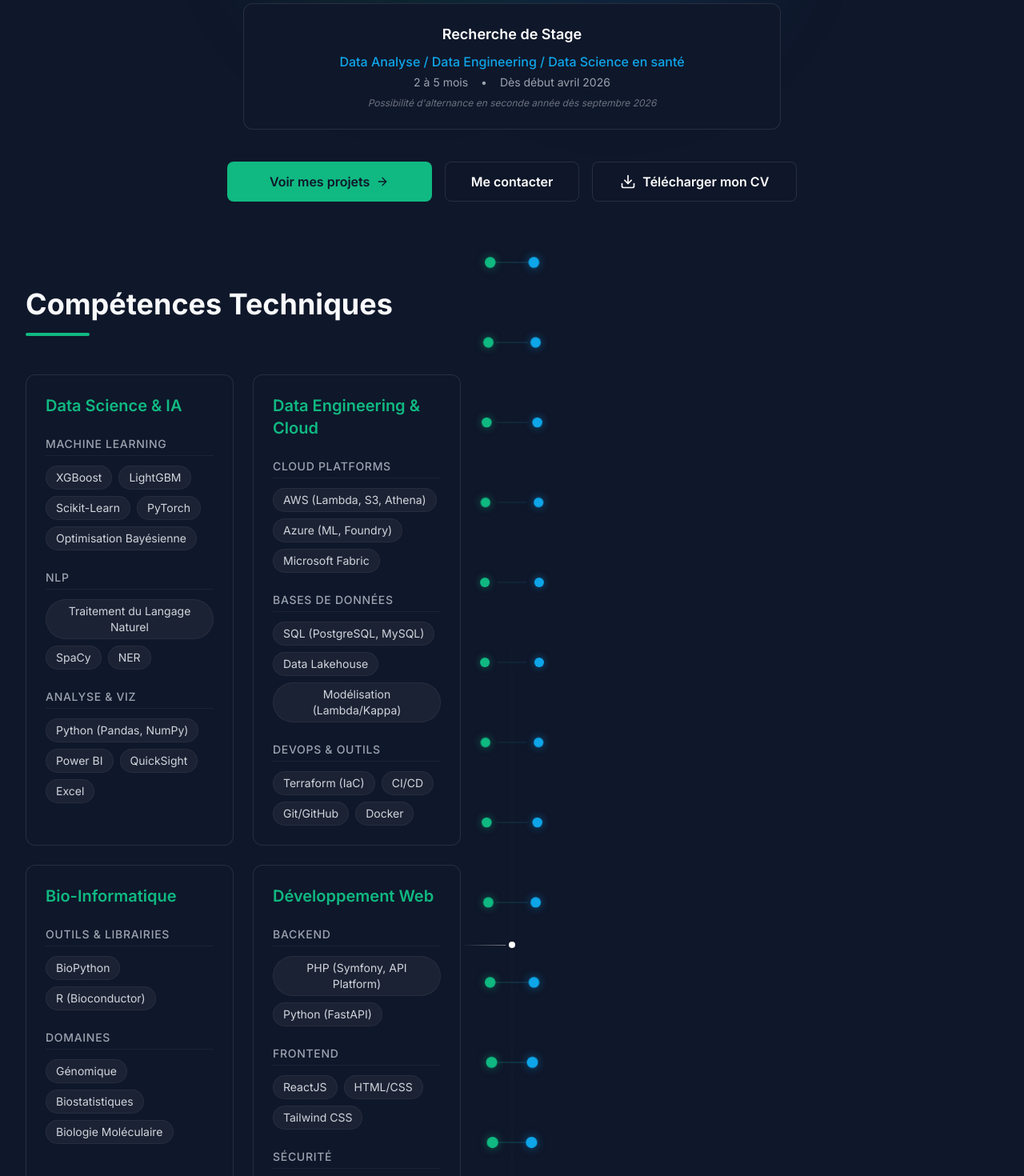
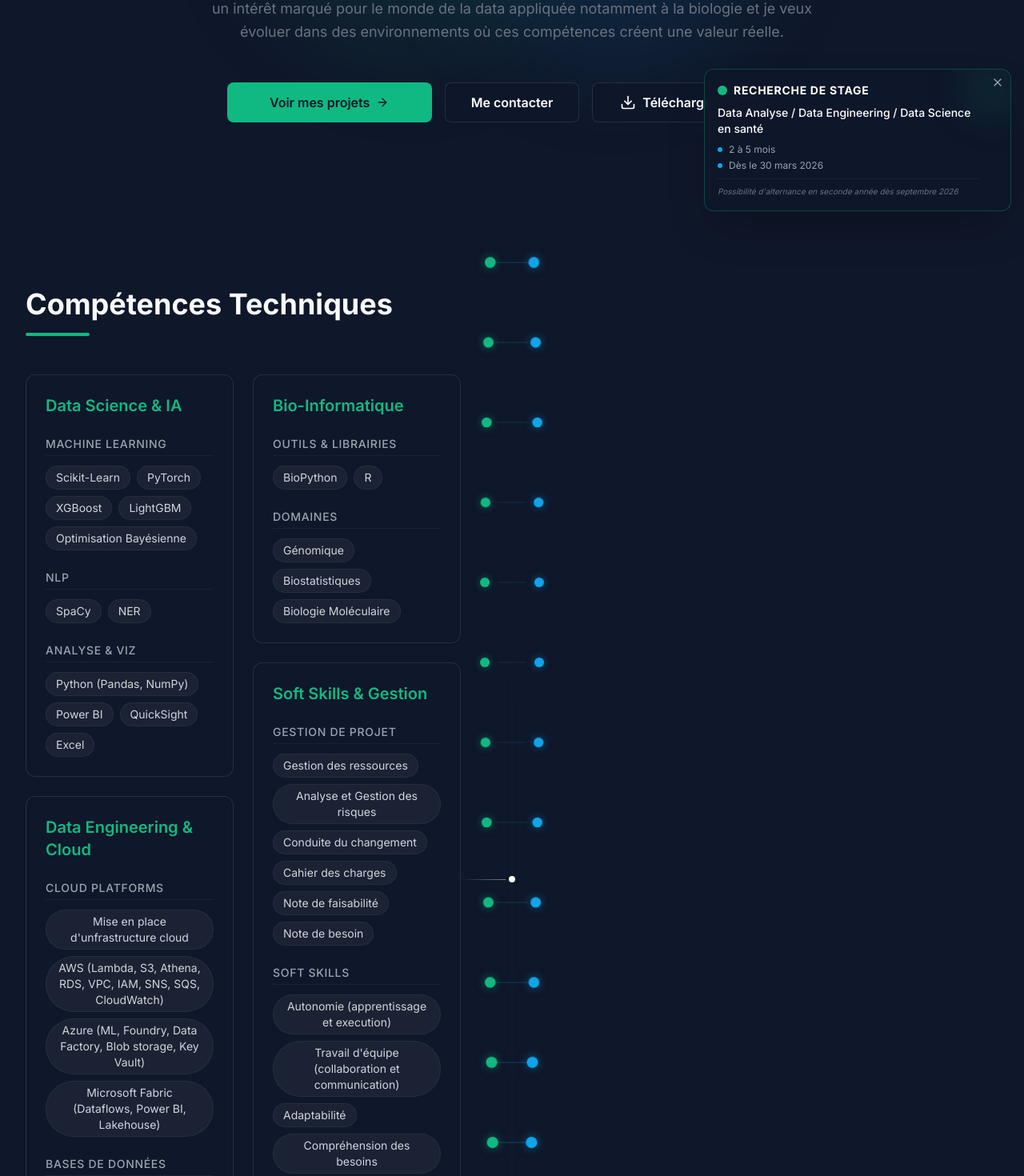
Before and after one commit to Remistln/WebPortfolio, a React (Vite) app: page / in a window 1280 px wide. Shown: the part 520-1990 px from the top of the page at 80% size. Built offline with nearby package versions, Linux system fonts and the light colour scheme.

Commit message:
Added notification, changed introduction and skills

```diff
--- a/src/components/Hero.jsx
+++ b/src/components/Hero.jsx
@@ -19,7 +19,7 @@ export default function Hero({ profile, t }) {
                     className="mb-8 p-3 bg-bio-dark rounded-full border border-white/10 inline-flex items-center gap-2 relative z-20"
                 >
                     <Dna className="w-5 h-5 text-bio-accent" />
-                    <span className="text-sm text-gray-300">Bioinformatics & Data Science</span>
+                    <span className="text-sm text-gray-300">Biology & Data Science</span>
                     <Database className="w-5 h-5 text-data-accent" />
                 </motion.div>
 
@@ -70,25 +70,8 @@ export default function Hero({ profile, t }) {
                     {profile.basics.summary}
                 </motion.p>
 
-                {profile.objective && (
-                    <motion.div
-                        initial={{ opacity: 0, y: 20 }}
-                        animate={{ opacity: 1, y: 0 }}
-                        transition={{ duration: 0.5, delay: 0.35 }}
-                        className="mb-10 bg-bio-dark border border-white/10 rounded-xl p-6 max-w-2xl w-full relative z-20"
-                    >
-                        <h3 className="text-lg font-semibold text-white mb-2">{profile.objective.title}</h3>
-                        <p className="text-data-accent font-medium mb-1">{profile.objective.role}</p>
-                        <div className="text-sm text-gray-400 flex flex-col sm:flex-row gap-4 justify-center">
-                            <span>{profile.objective.duration}</span>
-                            <span className="hidden sm:inline">•</span>
-                            <span>{profile.objective.availability}</span>
-                        </div>
-                        {profile.objective.note && (
-                            <p className="text-xs text-gray-500 mt-2 italic">{profile.objective.note}</p>
-                        )}
-                    </motion.div>
-                )}
+                {/* Objective section removed - moved to InternshipNotification */}
+
 
                 <motion.div
                     initial={{ opacity: 0, y: 20 }}
--- /dev/null
+++ b/src/components/InternshipNotification.jsx
@@ -0,0 +1,67 @@
+import React, { useState } from 'react';
+import { motion, AnimatePresence } from 'framer-motion';
+import { X } from 'lucide-react';
+
+export default function InternshipNotification({ profile }) {
+    const [isVisible, setIsVisible] = useState(true);
+
+    if (!profile.objective || !isVisible) return null;
+
+    return (
+        <AnimatePresence>
+            <motion.div
+                initial={{ opacity: 0, x: 100 }}
+                animate={{ opacity: 1, x: 0 }}
+                exit={{ opacity: 0, x: 100 }}
+                transition={{ duration: 0.5, delay: 1 }} // Slight delay to not overwhelm immediately
+                className="fixed bottom-4 right-4 z-50 max-w-sm w-full md:w-auto"
+            >
+                <div className="bg-bio-dark/95 backdrop-blur-md border border-bio-accent/30 rounded-xl shadow-2xl p-4 overflow-hidden relative group">
+                    {/* Glowing effect */}
+                    <div className="absolute top-0 right-0 -mr-4 -mt-4 w-20 h-20 bg-bio-accent/20 rounded-full blur-xl animate-pulse" />
+
+                    <button
+                        onClick={() => setIsVisible(false)}
+                        className="absolute top-2 right-2 text-gray-400 hover:text-white transition-colors"
+                        aria-label="Close notification"
+                    >
+                        <X size={16} />
+                    </button>
+
+                    <div className="pr-6">
+                        <div className="flex items-center gap-2 mb-2">
+                            <span className="relative flex h-3 w-3">
+                              <span className="animate-ping absolute inline-flex h-full w-full rounded-full bg-bio-accent opacity-75"></span>
+                              <span className="relative inline-flex rounded-full h-3 w-3 bg-bio-accent"></span>
+                            </span>
+                            <h3 className="text-sm font-bold text-white uppercase tracking-wider">
+                                {profile.objective.title}
+                            </h3>
+                        </div>
+
+                        <p className="text-white font-medium mb-1 text-sm">
+                            {profile.objective.role}
+                        </p>
+
+                        <div className="text-xs text-gray-400 mt-2 space-y-1">
+                             <div className="flex items-center gap-2">
+                                <span className="w-1.5 h-1.5 bg-data-accent rounded-full"/>
+                                {profile.objective.duration}
+                            </div>
+                            <div className="flex items-center gap-2">
+                                <span className="w-1.5 h-1.5 bg-data-accent rounded-full"/>
+                                 {profile.objective.availability}
+                            </div>
+                        </div>
+
+                         {profile.objective.note && (
+                            <p className="text-[10px] text-gray-500 mt-2 italic border-t border-white/5 pt-2">
+                                {profile.objective.note}
+                            </p>
+                        )}
+                    </div>
+                </div>
+            </motion.div>
+        </AnimatePresence>
+    );
+}
--- a/src/components/Layout.jsx
+++ b/src/components/Layout.jsx
@@ -4,10 +4,13 @@ import Footer from './Footer';
 import DNABackground from './DNABackground';
 import profile from '@/data/profile.json';
 
+import InternshipNotification from './InternshipNotification';
+
 export default function Layout({ children, language, setLanguage, t, profile }) {
     return (
         <div className="min-h-screen bg-bio-dark text-slate-50 font-sans selection:bg-bio-accent/30 relative overflow-x-hidden">
             <DNABackground />
+            <InternshipNotification profile={profile} />
             <div className="relative z-20">
                 <Navbar language={language} setLanguage={setLanguage} t={t} profile={profile} />
                 <main className="flex-grow">
--- a/src/components/Skills.jsx
+++ b/src/components/Skills.jsx
@@ -14,7 +14,7 @@ export default function Skills({ skills, t }) {
                 <div className="w-20 h-1 bg-bio-accent md:mx-0 mx-auto rounded-full" />
             </motion.div>
 
-            <div className="grid grid-cols-1 md:grid-cols-2 gap-6">
+            <div className="columns-1 md:columns-2 gap-6 space-y-6">
                 {skills.map((category, idx) => (
                     <motion.div
                         key={category.category}
@@ -22,7 +22,7 @@ export default function Skills({ skills, t }) {
                         whileInView={{ opacity: 1, y: 0 }}
                         viewport={{ once: true }}
                         transition={{ delay: idx * 0.1 }}
-                        className="bg-bio-dark border border-white/10 rounded-xl p-6 hover:border-bio-accent/50 transition-colors relative z-20"
+                        className="bg-bio-dark border border-white/10 rounded-xl p-6 hover:border-bio-accent/50 transition-colors relative z-20 break-inside-avoid"
                     >
                         <h3 className="text-xl font-semibold mb-6 text-bio-accent">{category.category}</h3>
                         {category.subgroups ? (
--- a/src/data/profile.json
+++ b/src/data/profile.json
@@ -1,12 +1,12 @@
 {
     "basics": {
         "name": "Rémi Staelen",
-        "label": "Data Engineer & Data Scientist",
+        "label": "Étudiant en Master : Data Management in Biosciences",
         "image": "",
         "email": "remistpro@gmail.com",
         "phone": "06 28 47 65 89",
         "url": "",
-        "summary": "Étudiant en Master Data Management in Biosciences, titulaire d'un Bac+5 en data/IA, avec trois ans d'alternance et deux stages dans le domaine. Intérêt marqué pour l'analyse de données appliquée à la biologie et volonté d'évoluer dans des environnements où ces compétences créent une valeur réelle.",
+        "summary": "Également titulaire d'un Bac+5 Chef de projet expert IA, avec trois ans d'alternance et deux stages dans le domaine de la data (Data Engineer, Data Analyst, Data Scientist). J'ai un intérêt marqué pour le monde de la data appliquée notamment à la biologie et je veux évoluer dans des environnements où ces compétences créent une valeur réelle.",
         "location": {
             "city": "Villeneuve-d'Ascq",
             "country": "France",
@@ -18,7 +18,7 @@
         "title": "Recherche de Stage",
         "role": "Data Analyse / Data Engineering / Data Science en santé",
         "duration": "2 à 5 mois",
-        "availability": "Dès début avril 2026",
+        "availability": "Dès le 30 mars 2026",
         "note": "Possibilité d'alternance en seconde année dès septembre 2026"
     },
     "education": [
@@ -128,17 +128,16 @@
                 {
                     "name": "Machine Learning",
                     "items": [
+                        "Scikit-Learn",
+                        "PyTorch",
                         "XGBoost",
                         "LightGBM",
-                        "Scikit-Learn",
-                        "PyTorch",
                         "Optimisation Bayésienne"
                     ]
                 },
                 {
                     "name": "NLP",
                     "items": [
-                        "Traitement du Langage Naturel",
                         "SpaCy",
                         "NER"
                     ]
@@ -160,16 +159,18 @@
                 {
                     "name": "Cloud Platforms",
                     "items": [
-                        "AWS (Lambda, S3, Athena)",
-                        "Azure (ML, Foundry)",
-                        "Microsoft Fabric"
+                        "Mise en place d'unfrastructure cloud",
+                        "AWS (Lambda, S3, Athena, RDS, VPC, IAM, SNS, SQS, CloudWatch)",
+                        "Azure (ML, Foundry, Data Factory, Blob storage, Key Vault)",
+                        "Microsoft Fabric (Dataflows, Power BI, Lakehouse)"
                     ]
                 },
                 {
                     "name": "Bases de Données",
                     "items": [
                         "SQL (PostgreSQL, MySQL)",
-                        "Data Lakehouse",
+                        "Data Lake",
+                        "Data Warehouse",
                         "Modélisation (Lambda/Kappa)"
                     ]
                 },
@@ -178,7 +179,7 @@
                     "items": [
                         "Terraform (IaC)",
                         "CI/CD",
-                        "Git/GitHub",
+                        "Git/GitHub (Actions)",
                         "Docker"
                     ]
                 }
@@ -191,7 +192,7 @@
                     "name": "Outils & Librairies",
                     "items": [
                         "BioPython",
-                        "R (Bioconductor)"
+                        "R"
                     ]
                 },
                 {
@@ -205,42 +206,26 @@
             ]
         },
         {
-            "category": "Développement Web",
-            "subgroups": [
-                {
-                    "name": "Backend",
-                    "items": [
-                        "PHP (Symfony, API Platform)",
-                        "Python (FastAPI)"
-                    ]
-                },
-                {
-                    "name": "Frontend",
-                    "items": [
-                        "ReactJS",
-                        "HTML/CSS",
-                        "Tailwind CSS"
-                    ]
-                },
-                {
-                    "name": "Sécurité",
-                    "items": [
-                        "Hashage",
-                        "Prévention XSS/SQLi"
-                    ]
-                }
-            ]
-        },
-        {
             "category": "Soft Skills & Gestion",
             "subgroups": [
                 {
                     "name": "Gestion de Projet",
                     "items": [
-                        "Agile & Kanban",
-                        "Matrice RACI",
-                        "Gestion des risques",
-                        "Conduite du changement"
+                        "Gestion des ressources",
+                        "Analyse et Gestion des risques",
+                        "Conduite du changement",
+                        "Cahier des charges",
+                        "Note de faisabilité",
+                        "Note de besoin"
+                    ]
+                },
+                {
+                    "name": "Soft Skills",
+                    "items": [
+                        "Autonomie (apprentissage et execution)",
+                        "Travail d'équipe (collaboration et communication)",
+                        "Adaptabilité",
+                        "Compréhension des besoins"
                     ]
                 },
                 {
--- a/src/data/profile_en.json
+++ b/src/data/profile_en.json
@@ -1,12 +1,12 @@
 {
     "basics": {
         "name": "Rémi Staelen",
-        "label": "Data Engineer & Data Scientist",
+        "label": "Master's Student: Data Management in Biosciences",
         "image": "",
         "email": "remistpro@gmail.com",
         "phone": "06 28 47 65 89",
         "url": "",
-        "summary": "Master's student in Data Management in Biosciences, holding a Master's degree in Data/AI, with three years of work-study experience and two internships in the field. Strong interest in data analysis applied to biology and eager to evolve in environments where these skills create real value.",
+        "summary": "Also holding a Master's degree (Bac+5) in AI Project Management, with three years of work-study experience and two internships in the data field (Data Engineer, Data Analyst, Data Scientist). I have a strong interest in the world of data applied particularly to biology and I want to evolve in environments where these skills create real value.",
         "location": {
             "city": "Villeneuve-d'Ascq",
             "country": "France",
@@ -18,7 +18,7 @@
         "title": "Looking for Internship",
         "role": "Data Analyst / Data Engineer / Data Scientist in Health",
         "duration": "2 to 5 months",
-        "availability": "From early April 2026",
+        "availability": "From March 30, 2026",
         "note": "Possibility of work-study for the second year starting September 2026"
     },
     "education": [
@@ -128,17 +128,16 @@
                 {
                     "name": "Machine Learning",
                     "items": [
+                        "Scikit-Learn",
+                        "PyTorch",
                         "XGBoost",
                         "LightGBM",
-                        "Scikit-Learn",
-                        "PyTorch",
                         "Bayesian Optimization"
                     ]
                 },
                 {
                     "name": "NLP",
                     "items": [
-                        "Natural Language Processing",
                         "SpaCy",
                         "NER"
                     ]
@@ -160,16 +159,18 @@
                 {
                     "name": "Cloud Platforms",
                     "items": [
-                        "AWS (Lambda, S3, Athena)",
-                        "Azure (ML, Foundry)",
-                        "Microsoft Fabric"
+                        "Cloud Infrastructure Implementation",
+                        "AWS (Lambda, S3, Athena, RDS, VPC, IAM, SNS, SQS, CloudWatch)",
+                        "Azure (ML, Foundry, Data Factory, Blob storage, Key Vault)",
+                        "Microsoft Fabric (Dataflows, Power BI, Lakehouse)"
                     ]
                 },
                 {
                     "name": "Databases",
                     "items": [
                         "SQL (PostgreSQL, MySQL)",
-                        "Data Lakehouse",
+                        "Data Lake",
+                        "Data Warehouse",
                         "Modeling (Lambda/Kappa)"
                     ]
                 },
@@ -178,7 +179,7 @@
                     "items": [
                         "Terraform (IaC)",
                         "CI/CD",
-                        "Git/GitHub",
+                        "Git/GitHub (Actions)",
                         "Docker"
                     ]
                 }
@@ -191,7 +192,7 @@
                     "name": "Tools & Libraries",
                     "items": [
                         "BioPython",
-                        "R (Bioconductor)"
+                        "R"
                     ]
                 },
                 {
@@ -205,42 +206,26 @@
             ]
         },
         {
-            "category": "Web Development",
-            "subgroups": [
-                {
-                    "name": "Backend",
-                    "items": [
-                        "PHP (Symfony, API Platform)",
-                        "Python (FastAPI)"
-                    ]
-                },
-                {
-                    "name": "Frontend",
-                    "items": [
-                        "ReactJS",
-                        "HTML/CSS",
-                        "Tailwind CSS"
-                    ]
-                },
-                {
-                    "name": "Security",
-                    "items": [
-                        "Hashing",
-                        "XSS/SQLi Prevention"
-                    ]
-                }
-            ]
-        },
-        {
             "category": "Soft Skills & Management",
             "subgroups": [
                 {
                     "name": "Project Management",
                     "items": [
-                        "Agile & Kanban",
-                        "RACI Matrix",
-                        "Risk Management",
-                        "Change Management"
+                        "Resource Management",
+                        "Risk Analysis and Management",
+                        "Change Management",
+                        "Specifications",
+                        "Feasibility Study",
+                        "Needs Assessment"
+                    ]
+                },
+                {
+                    "name": "Soft Skills",
+                    "items": [
+                        "Autonomy (learning and execution)",
+                        "Teamwork (collaboration and communication)",
+                        "Adaptability",
+                        "Understanding Needs"
                     ]
                 },
                 {
```
